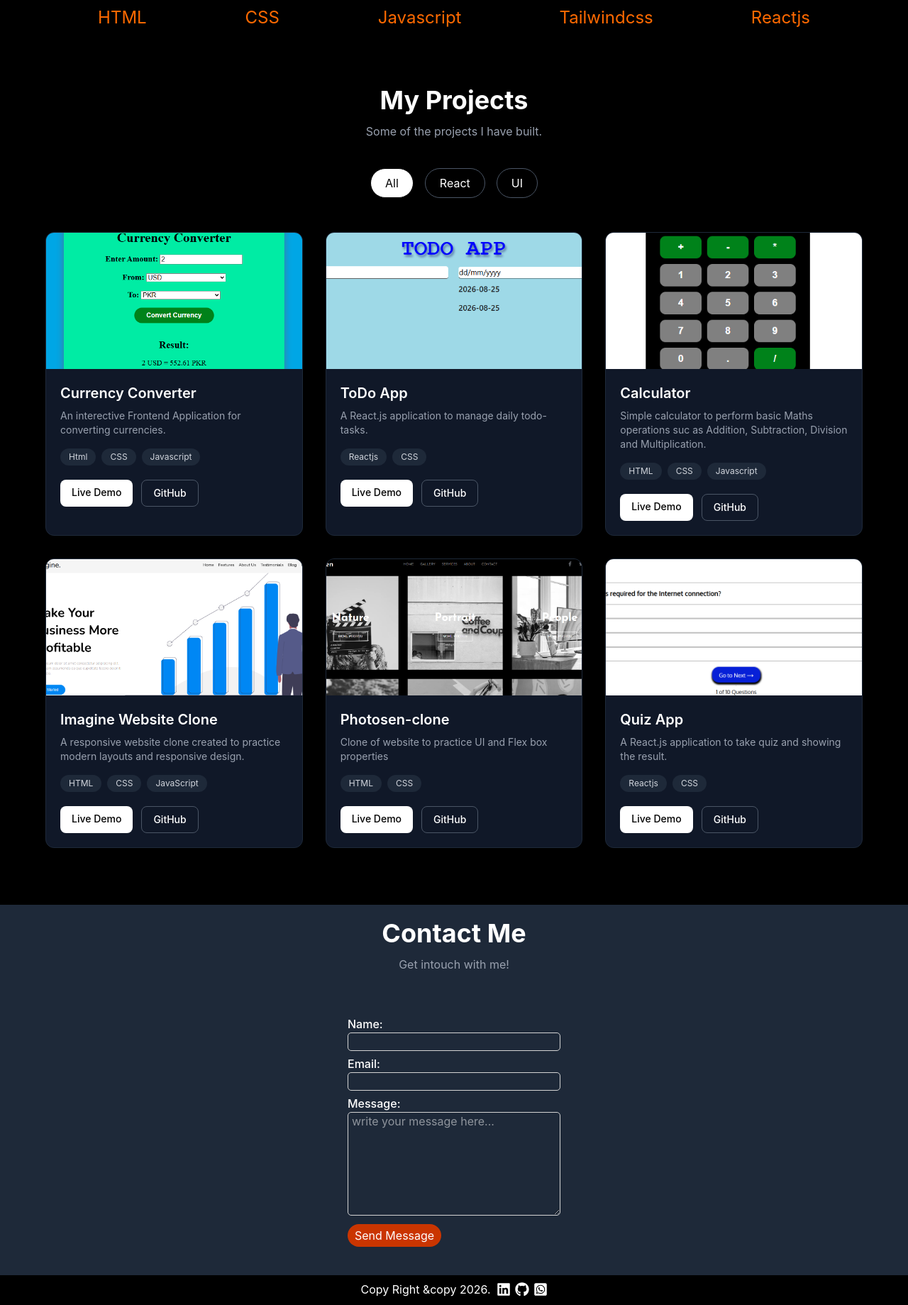
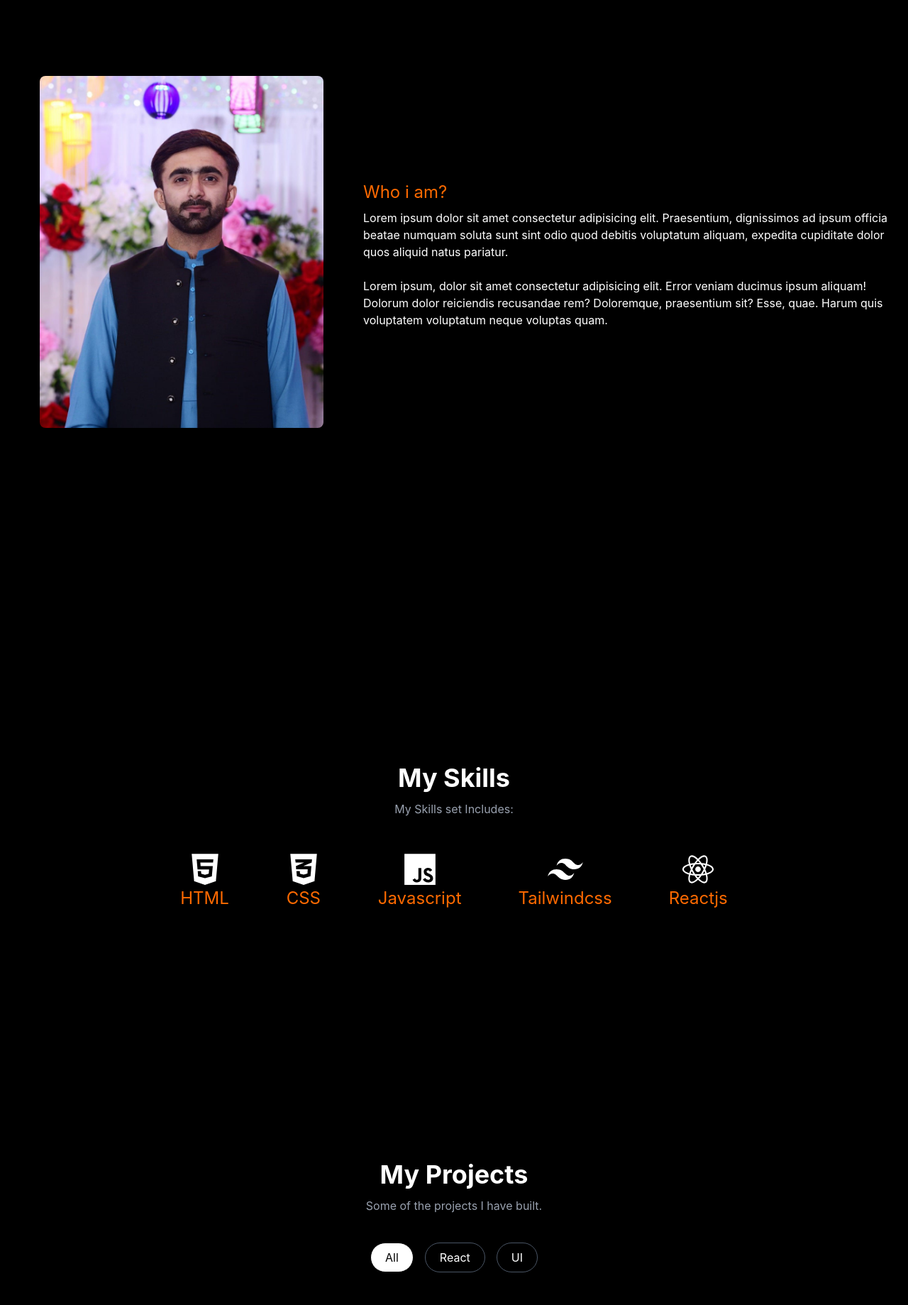
Before and after one commit to ahmedbilal019/Personal-portfolio-task, a React (Vite) app: page / in a window 1280 px wide. Shown: the part 896-2735 px from the top of the page at 71% size. Built offline with nearby package versions, Linux system fonts and the light colour scheme.

Commit message:
link navbar menu to all the components for smooth scrolling behaviour and creating a back-to-top button in footer section

```diff
--- a/src/App.css
+++ b/src/App.css
@@ -3,14 +3,12 @@
 html {
   background-color: black;
   color: white;
+  scroll-behavior: smooth;
 }
-.hero-sec {
-  height: 70vh;
-  margin-top: 60px;
-  margin-bottom: 60px;
-}
+
 .profileImg {
-  height: 50%;
+  height: 40%;
+
 }
 .tagLine {
   font-family: "Josefin Sans", sans-serif;
--- a/src/App.jsx
+++ b/src/App.jsx
@@ -15,7 +15,7 @@ function App() {
         <Navbar></Navbar>
       </div>
       <Hero></Hero>
-      {/* <About></About> */}
+      <About></About>
       <Skills></Skills>
       <Projects></Projects>
       <Contact></Contact>
--- a/src/Components/About.jsx
+++ b/src/Components/About.jsx
@@ -2,10 +2,13 @@ import React from "react";
 import "../App.css";
 function About() {
   return (
-    <div className="flex flex-row justify-around mx-2.5">
+    <section
+      id="about"
+      className="flex flex-row items-center justify-center min-h-screen"
+    >
       <div className="profile flex justify-center  ">
         <img
-          className="profileImg rounded-lg"
+          className="profileImg rounded-lg mx-20 my-20 w-100 h-100"
           src="src\assets\profile-img.jpeg"
           alt="my profile image "
         />
@@ -26,7 +29,7 @@ function About() {
           voluptatum neque voluptas quam.
         </p>
       </div>
-    </div>
+    </section>
   );
 }
 
--- a/src/Components/Contact.jsx
+++ b/src/Components/Contact.jsx
@@ -1,8 +1,10 @@
 import React from "react";
+
+
 
 function Contact() {
   return (
-    <div className="bg-gray-800">
+    <section id="contact" className="bg-gray-800 ">
       <div className="text-center mb-5 pt-5">
         <h2 className="text-4xl font-bold mb-3">Contact Me</h2>
         <p className="text-gray-400">Get intouch with me!</p>
@@ -62,7 +64,8 @@ function Contact() {
           </div>
         </form>
       </div>
-    </div>
+
+    </section>
   );
 }
 
--- a/src/Components/Footer.jsx
+++ b/src/Components/Footer.jsx
@@ -2,19 +2,31 @@ import React from "react";
 import { FaLinkedin } from "react-icons/fa";
 import { FaGithub } from "react-icons/fa6";
 import { FaWhatsappSquare } from "react-icons/fa";
-
+import { FaArrowCircleUp } from "react-icons/fa";
 function Footer() {
   return (
     <div>
-      {/* <FaLinkedin />
-      <FaGithub />
-      <FaWhatsappSquare /> */}
-      <div className="footer flex flex-row justify-center py-2 gap-2">
-        <p>Copy Right &copy 2026.</p>
-        <div className="flex flex-row gap-1.5 align-middle justify-center items-center ">
-          <FaLinkedin size={20} /> <FaGithub size={20} />{" "}
+      <div className="flex flex-row justify-end">
+        <a href="#hero">
+          <FaArrowCircleUp size={35} className="animate-bounce sticky " />
+        </a>
+      </div>
+      <div className="footer flex flex-col justify-center py-2 gap-2">
+        <p className="text-center">Copy Right &copy 2026.</p>
+        <div className="flex flex-row gap-2.5 align-middle justify-center items-center ">
+          <a href="https://www.linkedin.com/in/ahmedbilal019/" target="_blank">
+            <FaLinkedin size={20} />
+          </a>
+          <a href="https://github.com/ahmedbilal019" target="_blank">
+            <FaGithub size={20} />{" "}
+          </a>
           <FaWhatsappSquare size={20} />
         </div>
+        {/* <div className="flex flex-row justify-end">
+          <a href="#hero">
+            <FaArrowCircleUp size={35} className="animate-bounce " />
+          </a>
+        </div> */}
       </div>
     </div>
   );
--- a/src/Components/Hero.jsx
+++ b/src/Components/Hero.jsx
@@ -2,16 +2,22 @@ import React from "react";
 import "../App.css";
 function Hero() {
   return (
-    <div className="hero-sec flex flex-row justify-center items-center m-auto">
+    <div
+      id="hero"
+      className="hero-sec flex flex-row justify-center items-center m-auto min-h-screen"
+    >
       <div className="intro">
         <h1 className="tagLine text-7xl ">
           Hello! I'm <strong className="text-orange-500">Ahmed Bilal</strong>
         </h1>
         <p className="text-2xl">CS Graduate & Web Developer</p>
         <br />
-        <button className="bg-blue-600 text-white font-bold p-2 rounded-lg">
-          View my Work
-        </button>
+
+        <a href="#projects">
+          <button className="bg-blue-600 text-white font-bold p-2 rounded-lg">
+            View my Work
+          </button>
+        </a>
       </div>
     </div>
   );
--- a/src/Components/Navbar.jsx
+++ b/src/Components/Navbar.jsx
@@ -10,13 +10,13 @@ function Navbar() {
         {" "}
         <h1>PERSONAL PORTFOLIO</h1>
         <div className="nav hidden sm:block ">
-          <a href="">About</a>
+          <a href="#about">About</a>
 
-          <a href="">Skills</a>
+          <a href="#skills">Skills</a>
 
-          <a href="">Projects</a>
+          <a href="#projects">Projects</a>
 
-          <a href="">Contact</a>
+          <a href="#contact">Contact</a>
         </div>
         <button
           className="block sm:hidden"
@@ -32,19 +32,19 @@ function Navbar() {
       <div
         className={` ${isOpen ? "block" : "hidden"} nav sm:hidden bg-gray-800 text-white`}
       >
-        <a href="" className="block">
+        <a href="#about" className="block">
           About
         </a>
 
-        <a href="" className="block">
+        <a href="#skills" className="block">
           Skills
         </a>
 
-        <a href="" className="block">
+        <a href="#projects" className="block">
           Projects
         </a>
 
-        <a href="" className="block">
+        <a href="#contact" className="block">
           Contact
         </a>
       </div>
--- a/src/Components/Projects.jsx
+++ b/src/Components/Projects.jsx
@@ -72,7 +72,7 @@ function Projects() {
       : projects.filter((project) => project.category === category);
 
   return (
-    <section className="bg-black text-white px-6 py-20">
+    <section id="projects" className="bg-black text-white px-6 py-20 min-h-screen">
       {/* Heading */}
       <div className="text-center mb-10">
         <h2 className="text-4xl font-bold mb-3">My Projects</h2>
--- a/src/Components/Skills.jsx
+++ b/src/Components/Skills.jsx
@@ -15,20 +15,20 @@ function Skills() {
   ];
 
   return (
-    <section>
-      <div className="text-center mb-10">
+    <section id="skills" className="flex flex-col items-center justify-center min-h-screen ">
+      <div className="text-center my-12">
         <h2 className="text-4xl font-bold mb-3">My Skills</h2>
 
         <p className="text-gray-400">My Skills set Includes:</p>
       </div>
-      <div className=" flex flex-row justify-evenly">
+      <div className=" flex flex-row  justify-between">
         {skills.map((skill) => {
           const Icon = skill.icon;
 
           return (
             <div
               key={skill.name}
-              className="flex flex-col items-center gap-2 cursor-pointer"
+              className="flex flex-col items-center mx-10 cursor-pointer"
             >
               <Icon size={50} />
 
```
